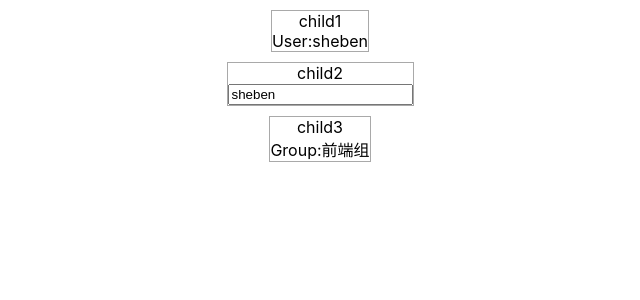
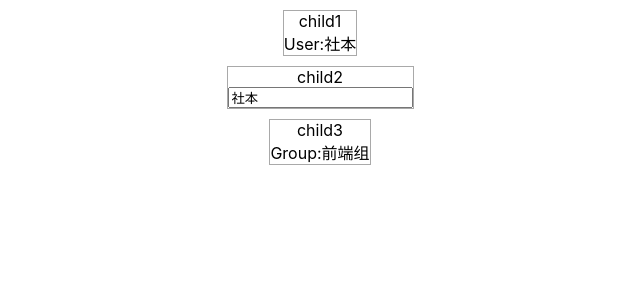
Before and after one commit to sheben404/react-toys, a React (Vite) app: page / in a window 1280 px wide. Shown: the top 300 px of the page, without its empty margins (320-960 px from the left). Built offline with nearby package versions, Linux system fonts and the light colour scheme.

Commit message:
feat: 封装 createStore

```diff
--- a/src/App.tsx
+++ b/src/App.tsx
@@ -1,8 +1,28 @@
 import React from 'react';
-import {appContext, store, connect} from './redux';
+import {appContext, createStore, connect} from './redux';
 import './App.css';
 import {connectToUsers} from './connectors/connectToUsers';
 
+const initState = {
+  user: {name: '社本', age: 20},
+  group: {name: '前端组'}
+};
+
+const reducer = (state: any, {type, payload}: any) => {
+  if (type === 'updateUser') {
+    return {
+      ...state,
+      user: {
+        ...state.user,
+        ...payload
+      }
+    };
+  } else {
+    return state;
+  }
+};
+
+const store = createStore(reducer, initState);
 
 function App() {
   return (
--- a/src/redux.tsx
+++ b/src/redux.tsx
@@ -2,11 +2,9 @@ import React, {useContext, useEffect, useState} from 'react';
 
 export const appContext = React.createContext<any>(null);
 
-export const store: any = {
-  state: {
-    user: {name: 'sheben', age: 20},
-    group: {name: '前端组'}
-  },
+const store: any = {
+  state: undefined,
+  reducer: undefined,
   setState(newState: any) {
     store.state = newState;
     store.listeners.map((fn: any) => fn(store.state));
@@ -21,18 +19,10 @@ export const store: any = {
   }
 };
 
-const reducer = (state: any, {type, payload}: { type: string, payload: any }) => {
-  if (type === 'updateUser') {
-    return {
-      ...state,
-      user: {
-        ...state.user,
-        ...payload
-      }
-    };
-  } else {
-    return state;
-  }
+export const createStore = (reducer: any, initState: any) => {
+  store.state = initState;
+  store.reducer = reducer;
+  return store
 };
 
 const changed = (oldState: any, newState: any) => {
@@ -48,7 +38,7 @@ const changed = (oldState: any, newState: any) => {
 export const connect = (selector?: any, mapDispatchToProps?: any) => (Component: React.FC<any>) => {
   return (props: any) => {
     const dispatch = (action: any) => {
-      setState(reducer(state, action));
+      setState(store.reducer(state, action));
     };
     const {state, setState} = useContext(appContext);
     const [, update] = useState({});
```
